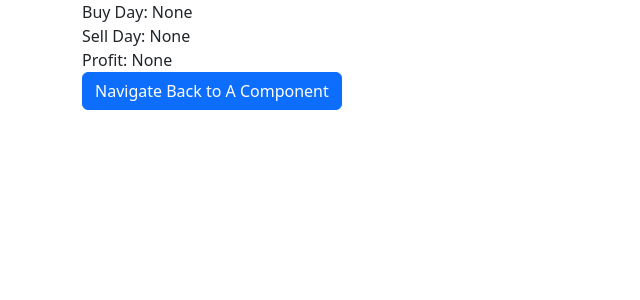
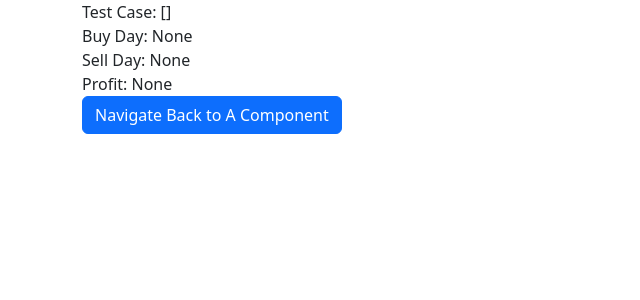
Before and after one commit to seatbelts/Stocks-Angular, an Angular app: page /stock/a in a window 1280 px wide. Both pictures are taken after a click on the button "Get Solution". Shown: the top 300 px of the page, without its empty margins (0-640 px from the left). Built offline with nearby package versions, Linux system fonts and the light colour scheme.

Commit message:
Added Label to Display Input in B component

```diff
--- a/src/app/stock/components/b/b.component.html
+++ b/src/app/stock/components/b/b.component.html
@@ -1,4 +1,7 @@
 <div class="container" *ngIf="(stockInformation$ | async) as stockInformation">
+  <div class="row">
+    <label>Test Case: [{{ stockInformation.stocksValues }}]</label>
+  </div>
   <div class="row">
     <label>Buy Day: {{ stockInformation.buyDay }}</label>
   </div>
```
